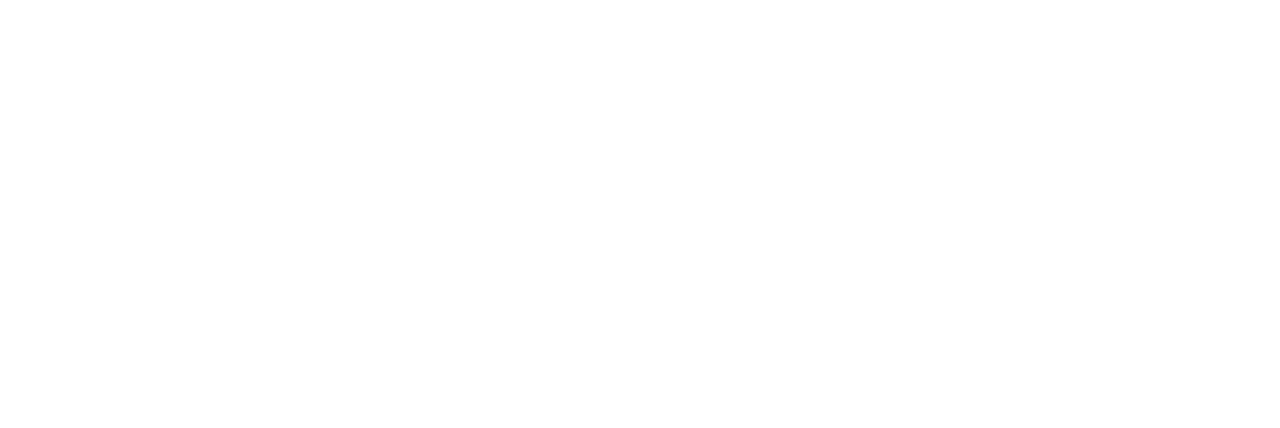
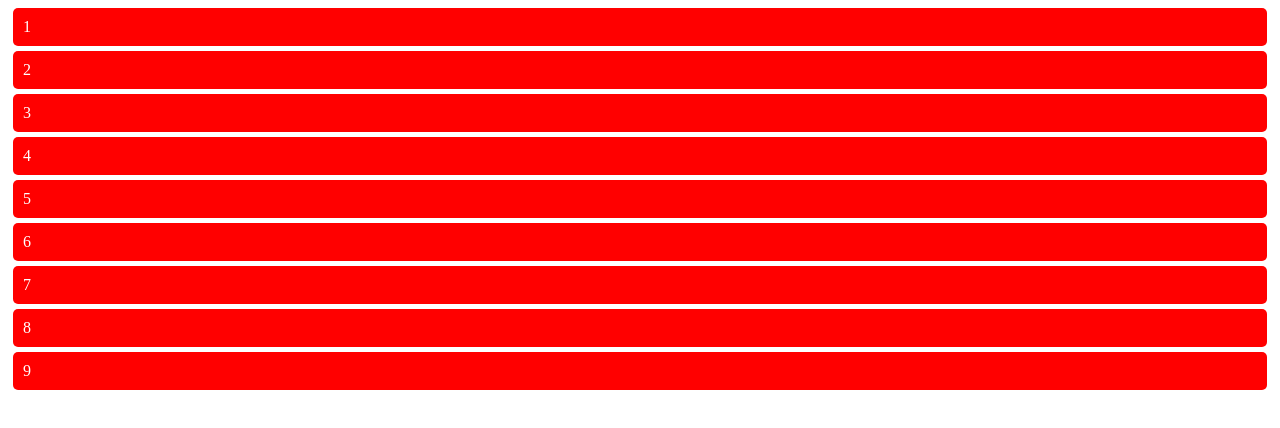
Before and after one commit to ogakip/react-ogaki-hash-game, a React (Create React App) app: page / in a window 1280 px wide. Shown: the top 428 px of the page. Built offline with nearby package versions, Linux system fonts and the light colour scheme.

Commit message:
feature: create base game context

```diff
--- a/src/App.tsx
+++ b/src/App.tsx
@@ -1,5 +1,31 @@
-import React from 'react';
+import React, { useContext } from 'react';
+import { GameContext } from './context/game';
 
 export const App = () => {
-	return <div></div>;
+	const { playerMove, table } = useContext(GameContext);
+
+	const handlePlayerMode = (squareId: number) => {
+		playerMove(squareId);
+	};
+
+	return (
+		<div>
+			{table.length &&
+				table.map((square) => (
+					<div
+						style={{
+							padding: '10px',
+							borderRadius: '5px',
+							backgroundColor: 'red',
+							color: 'white',
+							margin: '5px',
+						}}
+						key={square.id}
+						onClick={() => handlePlayerMode(square.id)}
+					>
+						{square.id}
+					</div>
+				))}
+		</div>
+	);
 };
--- /dev/null
+++ b/src/context/game/index.tsx
@@ -0,0 +1,151 @@
+import React, {
+	createContext,
+	FC,
+	PropsWithChildren,
+	useState,
+	useEffect,
+} from 'react';
+import {
+	contextProps,
+	gameProviderProps,
+	squareProps,
+} from '../../interfaces/context';
+import { toast } from 'react-toastify';
+
+const initialValue = {
+	playerMove: () => '',
+	table: [],
+};
+
+const createSquares = () => {
+	const squares = [];
+	for (let currentSquare = 1; currentSquare <= 9; currentSquare++) {
+		squares.push({
+			id: currentSquare,
+			checked: false,
+			player: '',
+		});
+	}
+	return squares;
+};
+const combinations = [
+	[1, 2, 3],
+	[4, 5, 6],
+	[7, 8, 9],
+	[1, 4, 7],
+	[2, 5, 8],
+	[3, 6, 9],
+	[1, 5, 9],
+	[3, 5, 7],
+];
+
+export const GameContext = createContext<gameProviderProps>(initialValue);
+
+export const GameProvider: FC<PropsWithChildren<contextProps>> = ({
+	children,
+}) => {
+	const [currentPlayer, setCurrentPlayer] = useState('X');
+	const [amountMoves, setAmountMoves] = useState(0);
+	const [table, setTable] = useState(createSquares);
+	const [p1Moves, setP1Moves] = useState<number[]>([]);
+	const [p2Moves, setP2Moves] = useState<number[]>([]);
+	const [isOver, setIsOver] = useState(false);
+
+	const gameIsOver = (playerMoves: number[]) => {
+		console.log(playerMoves);
+		console.log(
+			combinations.some((combination) =>
+				combination.every((num) => playerMoves.includes(num)),
+			),
+		);
+		return combinations.some((combination) =>
+			combination.every((num) => playerMoves.includes(num)),
+		);
+	};
+
+	const alreadyCheckedSquare = (squareId: number) => {
+		let isChecked = false;
+
+		table.forEach((square) => {
+			const { id, checked } = square;
+
+			if (id === squareId && checked === true) {
+				isChecked = true;
+			}
+		});
+
+		return isChecked;
+	};
+
+	const checkSquare = (squareId: number) => {
+		const oldTable = JSON.parse(JSON.stringify(table));
+		const newTable = oldTable.map((square: squareProps) => {
+			const { id } = square;
+
+			if (id === squareId) {
+				return {
+					id,
+					checked: true,
+					player: currentPlayer,
+				};
+			} else {
+				return square;
+			}
+		});
+		setTable(newTable);
+	};
+
+	const playerMove = (squareId: number) => {
+		if (alreadyCheckedSquare(squareId) === false && isOver === false) {
+			checkSquare(squareId);
+			setAmountMoves((prevState) => prevState + 1);
+			if (currentPlayer === 'X') {
+				setP1Moves([...p1Moves, squareId]);
+				if (gameIsOver([...p1Moves, squareId])) {
+					setIsOver(true);
+					toast.success('X ganhou');
+				} else {
+					setCurrentPlayer('O');
+				}
+			} else {
+				setP2Moves([...p2Moves, squareId]);
+				if (gameIsOver([...p2Moves, squareId])) {
+					setIsOver(true);
+					toast.success('O ganhou');
+				} else {
+					setCurrentPlayer('X');
+				}
+			}
+		}
+	};
+
+	useEffect(() => {
+		if (currentPlayer) {
+			console.log({ currentPlayer });
+		}
+	}, [currentPlayer]);
+
+	useEffect(() => {
+		if (p1Moves && p2Moves) {
+			console.log({ p1Moves });
+			console.log({ p2Moves });
+		}
+	}, [p1Moves, p2Moves]);
+
+	useEffect(() => {
+		if (table) {
+			console.log({ table });
+		}
+	}, [table]);
+
+	return (
+		<GameContext.Provider
+			value={{
+				playerMove,
+				table,
+			}}
+		>
+			{children}
+		</GameContext.Provider>
+	);
+};
--- /dev/null
+++ b/src/context/index.tsx
@@ -0,0 +1,9 @@
+import React, { PropsWithChildren, FC } from 'react';
+import { contextProps } from '../interfaces/context';
+import { GameProvider } from './game';
+
+export const ContextProvider: FC<PropsWithChildren<contextProps>> = ({
+	children,
+}) => {
+	return <GameProvider>{children}</GameProvider>;
+};
--- a/src/index.tsx
+++ b/src/index.tsx
@@ -1,15 +1,21 @@
 import React from 'react';
 import ReactDOM from 'react-dom/client';
+import { ToastContainer } from 'react-toastify';
 import { App } from './App';
+import { ContextProvider } from './context';
 import reportWebVitals from './reportWebVitals';
+import 'react-toastify/dist/ReactToastify.css';
 
 const root = ReactDOM.createRoot(
-	document.getElementById('root') as HTMLElement
+	document.getElementById('root') as HTMLElement,
 );
 root.render(
 	<React.StrictMode>
-		<App />
-	</React.StrictMode>
+		<ContextProvider>
+			<App />
+			<ToastContainer />
+		</ContextProvider>
+	</React.StrictMode>,
 );
 
 reportWebVitals();
--- /dev/null
+++ b/src/interfaces/context/index.ts
@@ -0,0 +1,15 @@
+import React, { ReactNode } from 'react';
+export interface contextProps {
+	children: ReactNode;
+}
+
+export interface squareProps {
+	id: number;
+	checked: boolean;
+	player: string;
+}
+
+export interface gameProviderProps {
+	playerMove: (squareId: number) => void;
+	table: squareProps[]
+}
```
Also changed, not shown: package.json (+7 -7 lines), .eslintrc.js (added), .prettierrc.json (added), 2 other files (tests, documents, lock files or other folders).
